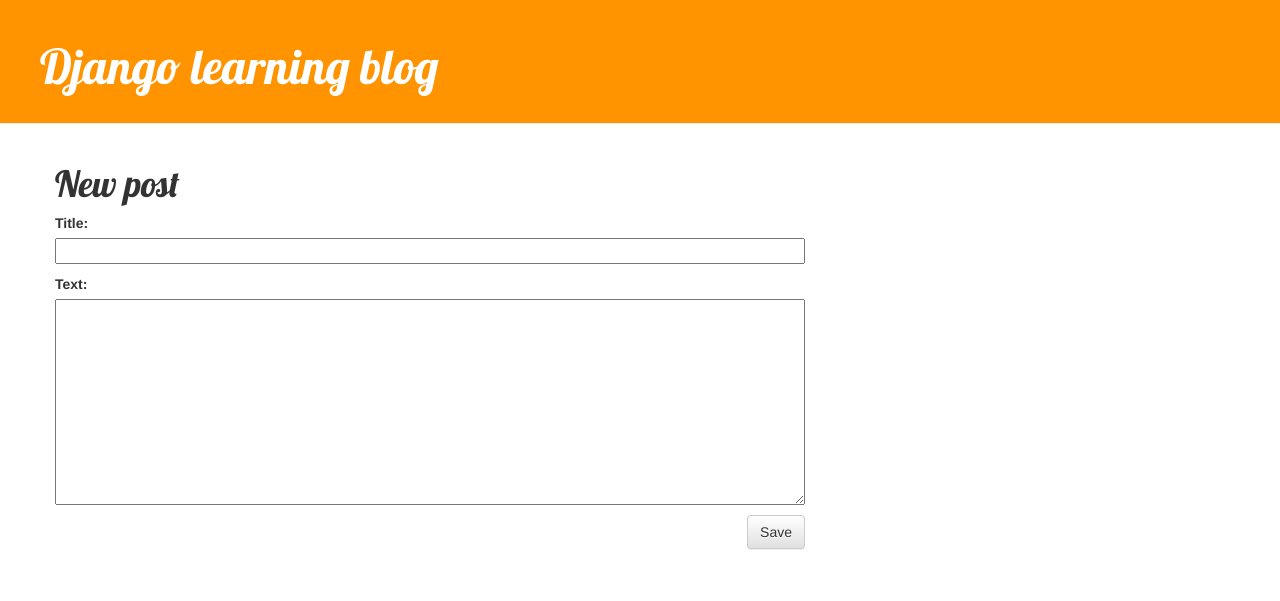
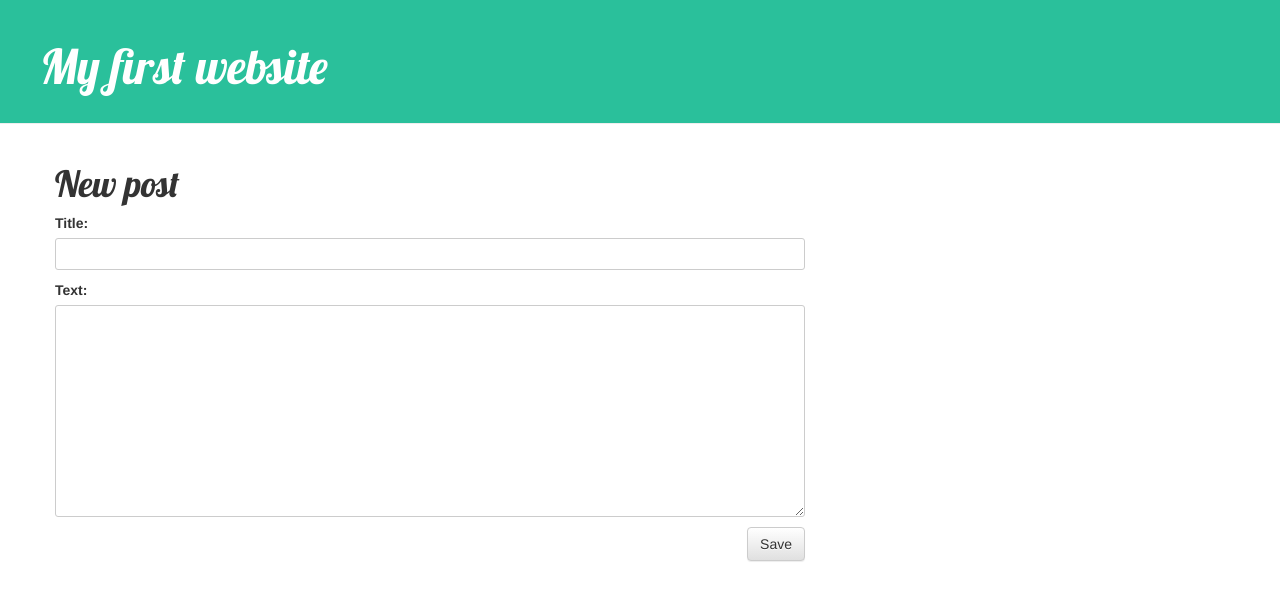
Before and after one commit to ilya-kan07/Django, a Django app: template blog/templates/blog/post_edit.html in a window 1280 px wide. Shown: the top 601 px of the page. Run offline with Django 4.2, Linux system fonts and the light colour scheme; the template is opened without the code that fills it: values that come from a table or form of the project are taken from there, others are empty; some libraries are stand-ins or nearby versions.

Commit message:
some changes

```diff
--- a/blog/static/css/blog.css
+++ b/blog/static/css/blog.css
@@ -1,11 +1,16 @@
+h1 .title-link {
+    color: #044d91;
+    text-decoration: none;
+}
+
 h1 a {
-    color: #FCA205;
+    color: #044d91;
     font-family: 'Lobster';
 }
 
 
 .page-header {
-    background-color: #ff9400;
+    background-color: #2ac09b;
     margin-top: 0;
     padding: 20px 20px 20px 40px;
 }
@@ -17,6 +22,7 @@
 }
 
 .content {
+    margin-top: 20px;
     margin-left: 40px;
 }
 
@@ -26,6 +32,7 @@
 
 .date {
     color: #828282;
+    font-size: 14px;
 }
 
 .save {
@@ -34,6 +41,9 @@
 
 .post-form textarea, .post-form input {
     width: 100%;
+    padding: 5px;
+    border: 1px solid #ccc;
+    border-radius: 3px;
 }
 
 .top-menu, .top-menu:hover, .top-menu:visited {
--- a/blog/templates/blog/base.html
+++ b/blog/templates/blog/base.html
@@ -12,7 +12,7 @@
             {% if user.is_authenticated %}
                 <a href="{% url 'post_new' %}" class="top-menu"><span class="glyphicon glyphicon-plus"></span></a>
             {% endif %}
-            <h1><a href="/">Django learning blog </a></h1>
+            <h1><a href="/" class="title-link">My first website</a></h1>
         </div>
         <div class="content container">
             <div class="row">
```
